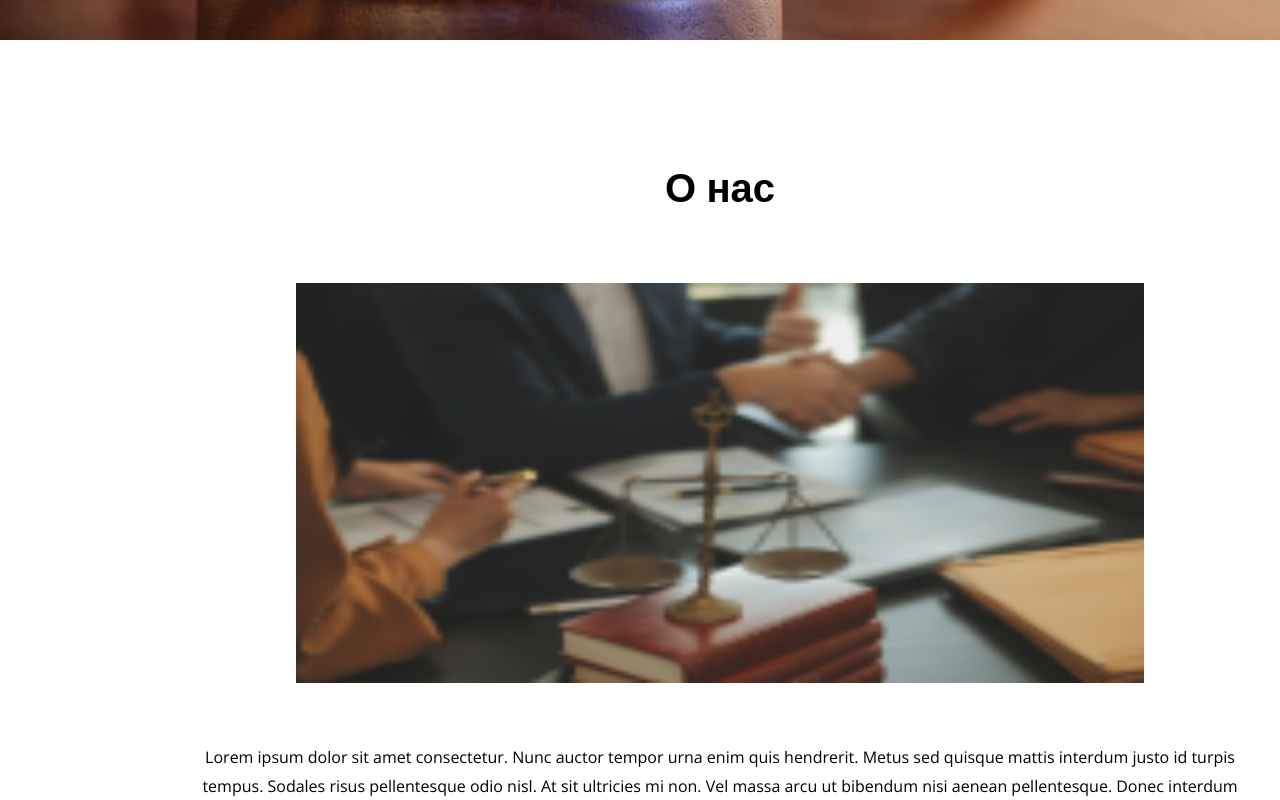
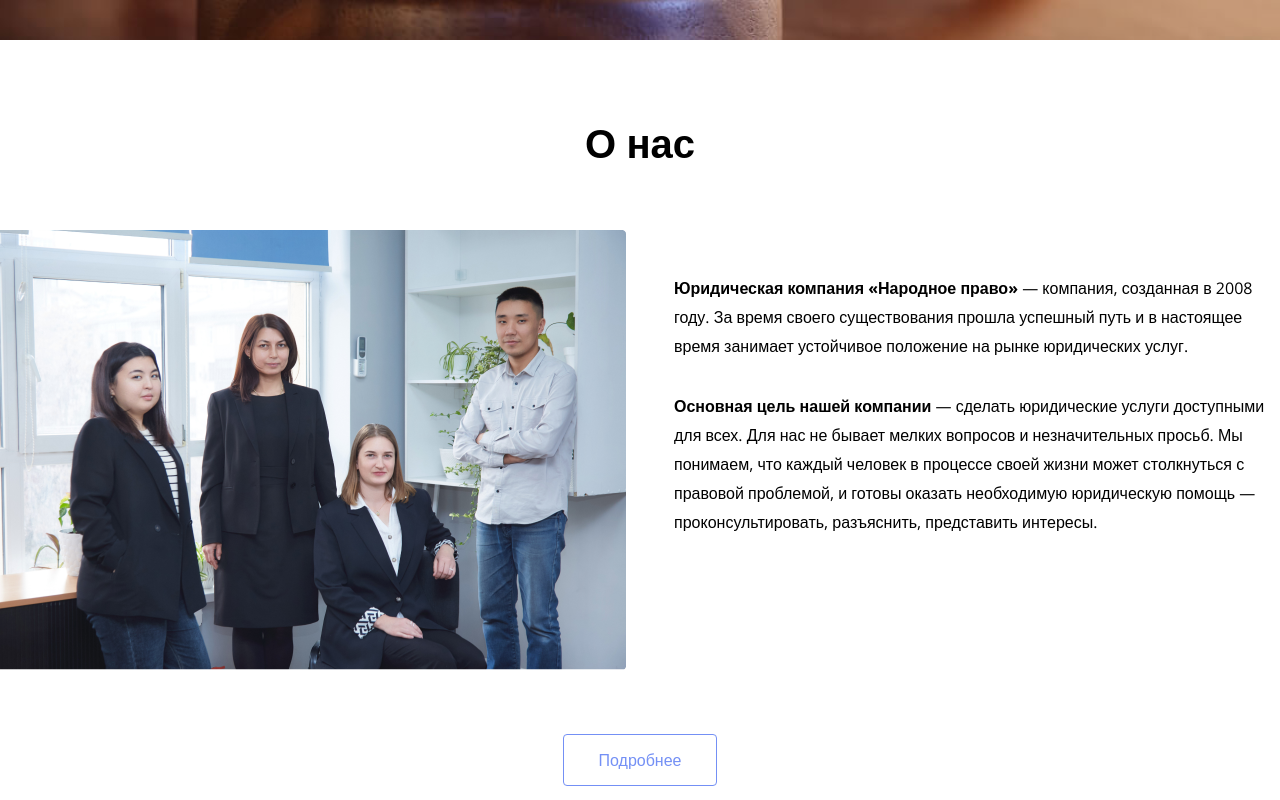
Before and after one commit to Talgat-07/narodnoye-pravo_frontend, a React (Vite) app: page / in a window 1280 px wide. Shown: the part 780-1580 px from the top of the page. Built offline with nearby package versions, Linux system fonts and the light colour scheme.

Commit message:
fix: edited AboutUs block

```diff
--- a/src/widgets/AboutUs/AboutUs.jsx
+++ b/src/widgets/AboutUs/AboutUs.jsx
@@ -1,5 +1,5 @@
 import { Typography } from 'shared/ui/Typography/Typography';
-import aboutUs from '../../shared/assets/img/aboutUsImg.png'
+import aboutUs from '../../shared/assets/img/AboutUs.png'
 import s from './AboutUs.module.scss'
 import { Link } from 'react-router-dom';
 import { path } from 'shared/constants/constants';
@@ -9,6 +9,8 @@ import { ButtonLink } from 'shared/ui/ButtonLink/ButtonLink';
 export function AboutUs() {
     return (
         <div className={s.aboutUs}>
+
+
             <Typography
                 className={s.title}
                 variant='h3'
@@ -16,7 +18,9 @@ export function AboutUs() {
                 О нас
             </Typography>
 
-            <img className={s.image} src={aboutUs} alt='весы, рукопожатие' />
+           <div className={s.main}>
+
+           <img className={s.image} src={aboutUs} alt='сотрудники компании' />
 
             <Typography
                 className={s.text}
@@ -24,16 +28,27 @@ export function AboutUs() {
                 weight='regular'
                 color='black'
                 lineHeight='lineBig'>
-
-                Lorem ipsum dolor sit amet consectetur. Nunc auctor tempor urna enim quis hendrerit. Metus sed quisque mattis interdum justo id turpis tempus. Sodales risus pellentesque odio nisl. At sit ultricies mi non. Vel massa arcu ut bibendum nisi aenean pellentesque. Donec interdum malesuada leo tristique tellus massa tempus nunc. Lobortis elit tortor fames sollicitudin tellus. At mi vitae enim quisque lectus ipsum lorem. Tellus id condimentum ornare eu et. Metus gravida lectus cras sit turpis ornare nunc varius. Cursus molestie ipsum urna eu id arcu fames nulla. Maecenas lectus est ullamcorper nullam. Nisl eget aliquam nunc in faucibus. Sed morbi enim ut eget maecenas ut egestas interdum sed. Lorem ipsum dolor sit amet consectetur. Nunc auctor tempor urna enim quis hendrerit. Metus sed quisque mattis interdum justo id turpis tempus. Sodales risus pellentesque odio nisl. At sit ultricies mi non. Vel massa arcu ut bibendum nisi aenean pellentesque.
-            </Typography>
-
-            <Link to={path.about}>
-                <ButtonLink />
-            </Link>
+                    <div className={s.text1}>
+                        <strong>Юридическая компания «Народное право»</strong> — компания, созданная в 2008 году.
+                            За время своего существования прошла успешный путь и в настоящее время
+                            занимает устойчивое положение на рынке юридических услуг.
+                    </div>
+                    <div className={s.text2}>
+                    <strong>Основная цель нашей компании </strong> — сделать юридические услуги доступными для всех.
+                        Для нас не бывает мелких вопросов и незначительных просьб. Мы понимаем, что каждый
+                        человек в процессе своей жизни может столкнуться с правовой проблемой, и готовы
+                        оказать необходимую юридическую помощь — проконсультировать, разъяснить, представить интересы.
+                    </div>
 
 
 
+            </Typography>
+
+           </div>
+
+           <Link  to={path.about}>
+                <ButtonLink />
+            </Link>
         </div>
     );
 }
--- a/src/widgets/AboutUs/AboutUs.module.scss
+++ b/src/widgets/AboutUs/AboutUs.module.scss
@@ -1,30 +1,30 @@
-.aboutUs {
-    display: flex;
-    flex-direction: column;
-    align-items: center;
-    gap: 2.5rem;
-    width: 1440px;
-    margin: 0 auto;
-    margin-bottom: 120px;
-    margin-top: 124px;
+.aboutUs{
+  display: flex;
+  flex-direction: column;
+  align-items: center;
+  gap: 4rem;
+  margin: 5rem 0;
+
 }
 
-.title {
-    margin-bottom: 33px;
-}
+.main{
+    display: flex;
+    align-items: center;
+    gap: 3rem;
 
-.image {
-    width: 848px;
-    height: 400px;
 }
 
 .text {
-    width: 1070px;
-    margin-top: 20px;
-    text-align: center;
-    margin-bottom: 12px;
+    width: 610px;
+    height: 352px;
+
+
+}
+.image{
+    width: 630px;
+    height: 440px;
 }
 
-.arrow {
-    margin-bottom: 5rem;
+.text2{
+    margin-top: 2rem;
 }
```
Also changed, not shown: src/shared/assets/img/AboutUs.png (added).
